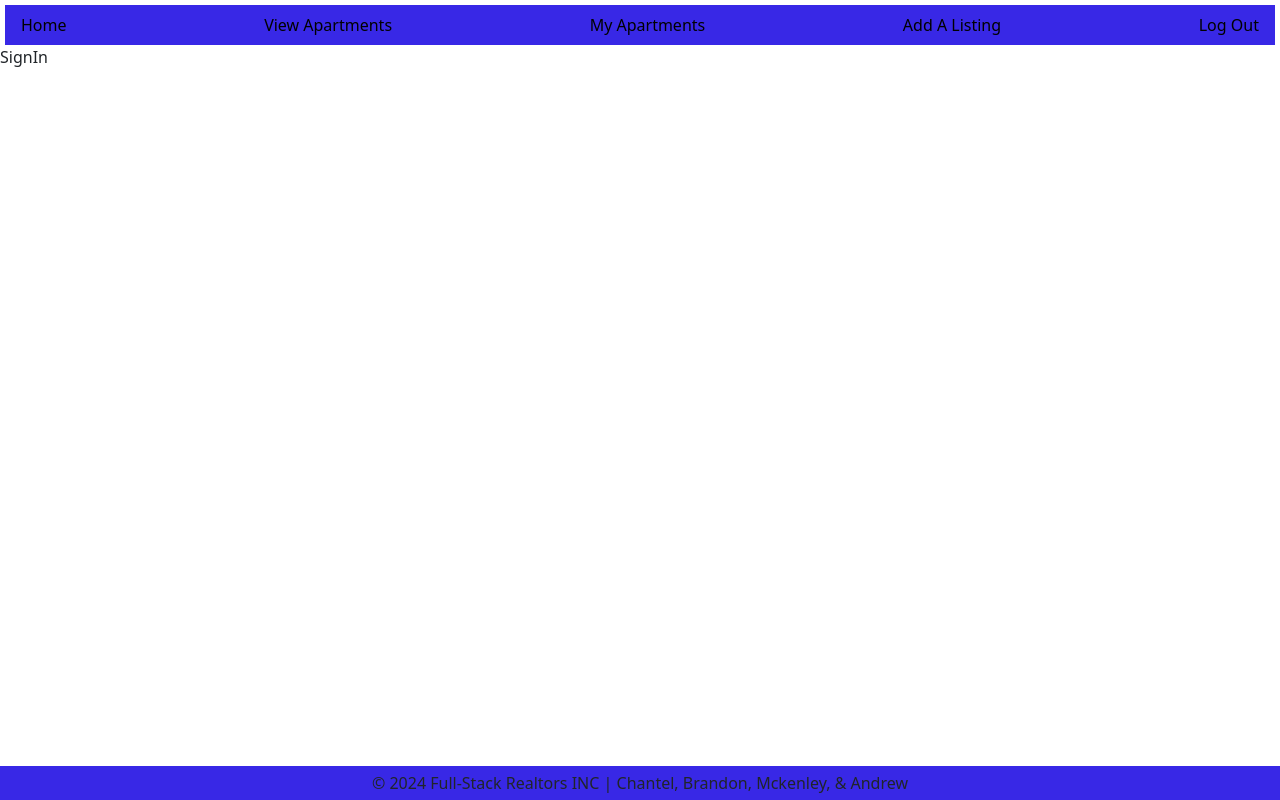
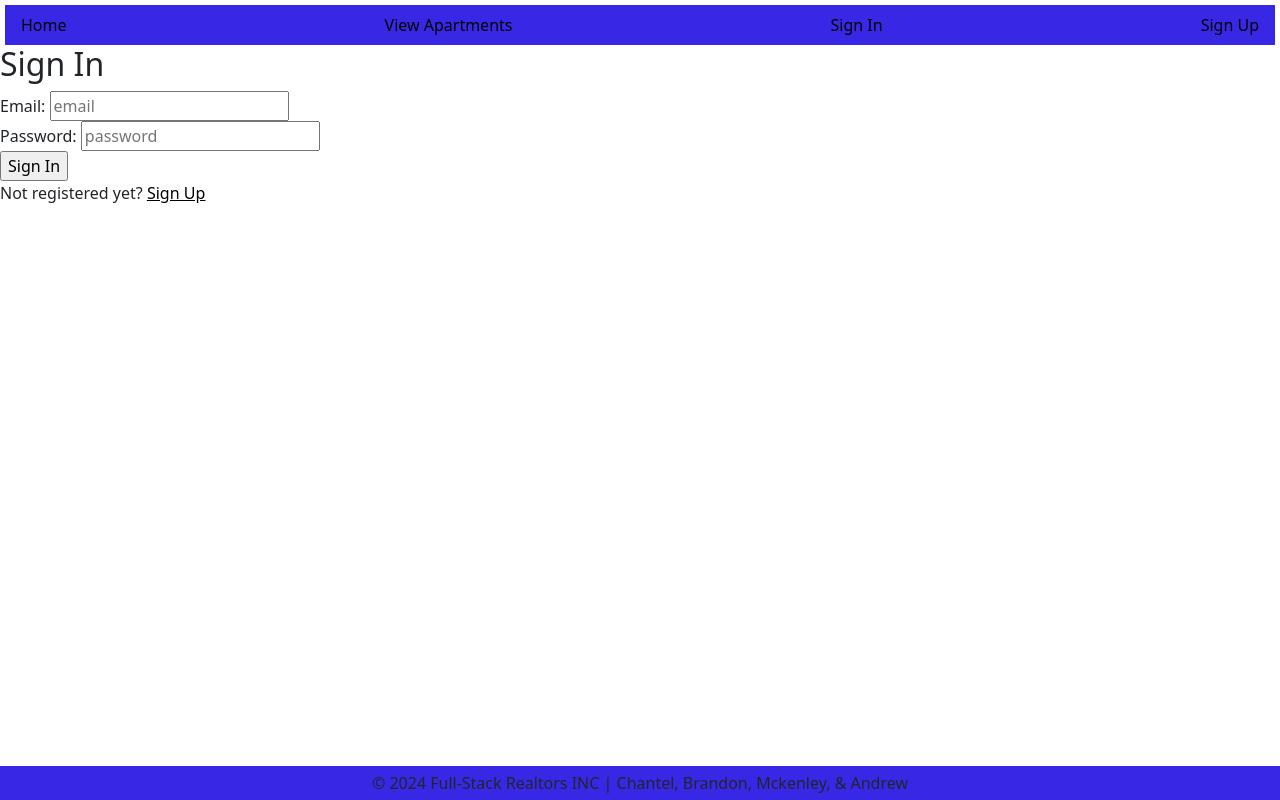
Before and after one commit to learn-academy-2023-india/apartment-app-frontend-full-stack-realtors, a React (Create React App) app: page /signin in a window 1280 px wide. Built offline with nearby package versions, Linux system fonts and the light colour scheme.

Commit message:
updated login feature

```diff
--- a/src/App.js
+++ b/src/App.js
@@ -2,7 +2,7 @@ import {Routes, Route } from "react-router-dom"
 import './App.css';
 import Header from './components/Header'
 import Footer from './components/Footer'
-import { useState } from 'react'
+import { useEffect, useState } from 'react'
 import mockUsers from './mockUsers'
 import mockApartment from './mockApartment'
 import Home from "./pages/Home"
@@ -17,20 +17,89 @@ import ApartmentNew from "./pages/ApartmentNew"
 
 
 const App = () => {
-  const [currentUser, setCurrentUser] = useState(mockUsers[0])
+  const [currentUser, setCurrentUser] = useState(null)
   const [apartments, setApartments] = useState(mockApartment)
-
+console.log(currentUser)
   const createApartment = (apartment) => {
     console.log(apartment)
   }
 
+  useEffect(() => {
+    const loggedInUser = localStorage.getItem("user")
+    if(loggedInUser) {
+      setCurrentUser(JSON.parse(loggedInUser))
+    }
+  },[])
+
+  const signUp = (userInfo) => {
+    fetch("http://localhost:3000/signup", {
+      body: JSON.stringify(userInfo),
+      headers: {
+        "Content-Type": "application/json",
+        "Accept": "application/json"
+      },
+      method: "POST"
+    })
+    .then((response) => {
+      if(!response.ok) {
+        throw Error(response.statusText)
+      }
+      localStorage.setItem("token", response.headers.get("Authorization"))
+      return response.json()
+    })
+    .then((payload) => {
+      localStorage.setItem("user", JSON.stringify(payload))
+      setCurrentUser(payload)
+    })
+    .catch(error => console.log("Sign up errors: ",error))
+  }
+
+  const signIn = (userInfo) => {
+    fetch("http://localhost:3000/login", {
+      body: JSON.stringify(userInfo),
+      headers: {
+        "Content-Type": "application/json",
+        "Accept": "application/json"
+      },
+      method: "POST"
+    })
+    .then((response) => {
+      if(!response.ok) {
+        throw Error(response.statusText)
+      }
+      localStorage.setItem("token", response.headers.get("Authorization"))
+      return response.json()
+    })
+    .then((payload) => {
+      localStorage.setItem("user", JSON.stringify(payload))
+      setCurrentUser(payload)
+    })
+    .catch(error => console.log("Sign in errors: ",error))
+  }
+
+  const logout = () => {
+    fetch(`http://localhost:3000/logout`, {
+      headers: {
+        "Content-Type": "application/json",
+        Authorization: localStorage.getItem("token"), //retrieve the token
+      },
+      method: "DELETE",
+    })
+      .then((payload) => {
+        localStorage.removeItem("token") // remove the token
+        localStorage.removeItem("user")
+        setCurrentUser(null)
+      })
+      .catch((error) => console.log("log out errors: ", error))
+  }
+
   return (
     <>
-      <Header currentUser={currentUser}/>
+      <Header currentUser={currentUser} logout={logout}/>
       <Routes>
         <Route path="/" element={<Home />} />
-        <Route path="/signin" element={<SignIn />} />
-        <Route path="/signup" element={<SignUp />} />
+        <Route path="/signin" element={<SignIn signIn={signIn} />} />
+        <Route path="/signup" element={<SignUp signUp={signUp} />} />
         <Route path="/apartmentindex" element={<ApartmentIndex apartments={apartments}/>} />
         {currentUser && (
           <Route path="/myapartments" element={<ApartmentProtectedIndex
--- a/src/components/Header.js
+++ b/src/components/Header.js
@@ -2,12 +2,13 @@ import React from "react";
 import { Nav, NavItem } from "reactstrap";
 import { NavLink, useNavigate } from "react-router-dom";
 
-const Header = (currentUser) => {
+const Header = ({currentUser, logout}) => {
   const navigate = useNavigate()
   const handleClick = () => {
+    logout()
     navigate("/")
   }
-
+console.log(currentUser)
   return (
     <>
       <Nav>
@@ -46,7 +47,7 @@ const Header = (currentUser) => {
         {!currentUser && (
           <>
             <NavItem>
-              <NavLink to="/login" className="nav-link">
+              <NavLink to="/signin" className="nav-link">
                 Sign In
               </NavLink>
             </NavItem>
--- a/src/pages/SignIn.js
+++ b/src/pages/SignIn.js
@@ -1,8 +1,63 @@
 import React from 'react'
+import { useRef } from "react"
+import { useNavigate, NavLink } from "react-router-dom"
 
-const SignIn = () => {
+  const SignIn = ({ signIn }) => {
+    const formRef = useRef()
+    const navigate = useNavigate()
+
+    const handleSubmit = async (e) => {
+      e.preventDefault()
+      const formData = new FormData(formRef.current)
+      const data = Object.fromEntries(formData)
+      const userInfo = {
+        user: { email: data.email, password: data.password },
+      }
+      try {
+        await signIn(userInfo)
+        navigate("/")
+      } catch (error) {
+        console.error(error)
+      }
+      e.target.reset()
+    }
+
   return (
-    <div>SignIn</div>
+    <div className="auth-body">
+    <h2 className="header">Sign In</h2>
+    <form className="form-div" ref={formRef} onSubmit={handleSubmit}>
+      <label>
+        Email:{" "}
+        <input
+          className="field auth-flex"
+          type="email"
+          name="email"
+          placeholder="email"
+          required
+        />
+      </label>
+      <br />
+      <label>
+        Password:{" "}
+        <input
+          className="field auth-flex"
+          type="password"
+          name="password"
+          placeholder="password"
+          required
+        />
+      </label>
+      <br />
+      <input className="actions" type="submit" value="Sign In" />
+      <div className="links">
+        Not registered yet?{" "}
+        <NavLink to="/signup">
+          <u>Sign Up</u>
+        </NavLink>
+      </div>
+    </form>
+  </div>
+
   )
 }
 
--- a/src/pages/SignUp.js
+++ b/src/pages/SignUp.js
@@ -1,8 +1,43 @@
 import React from 'react'
+import { useRef } from 'react'
+import { NavLink, useNavigate } from 'react-router-dom'
 
-const SignUp = () => {
+const SignUp = ({signUp}) => {
+  const formRef = useRef()
+  const navigate = useNavigate()
+
+  const handleSubmit = (e) => {
+    e.preventDefault()
+    const formData = new FormData(formRef.current)
+    const data = Object.fromEntries(formData)
+    const userInfo = {
+      "user": {
+        email: data.email,
+        password: data.password,
+        password_confirmation: data.password_confirmation
+      }
+    }
+    signUp(userInfo)
+    navigate("/")
+    e.target.reset()
+  }
+
   return (
-    <div>SignUp</div>
+    <div>
+      <form ref={formRef} onSubmit={handleSubmit}>
+        Email: <input type="email" name="email" placeholder='email'/>
+        <br />
+        Password: <input type='password' name='password' placeholder='password' />
+        <br />
+        Confirm Password: <input type='password' name='password_confirmation' placeholder='confirm password' />
+        <br />
+        <input type='submit' value='submit'/>
+      </form>
+      <br />
+      <div>
+        Already registered? <NavLink to="/signin">Sign In</NavLink> here.
+      </div>
+    </div>
   )
 }
 
```
Also changed, not shown: 1 other file (tests, documents, lock files or other folders).
